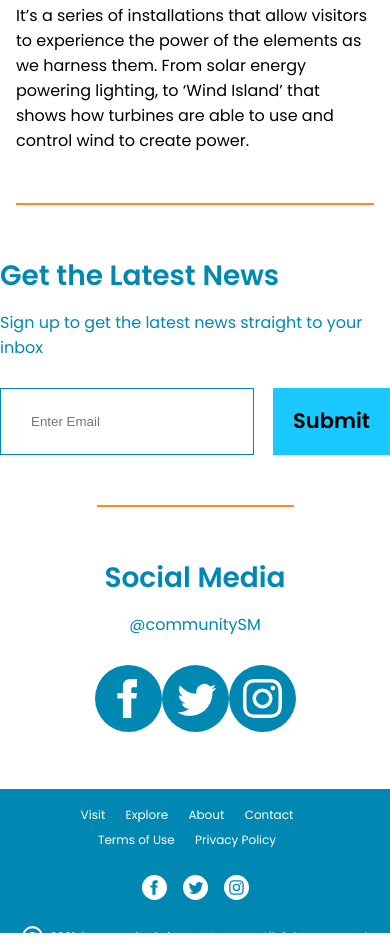
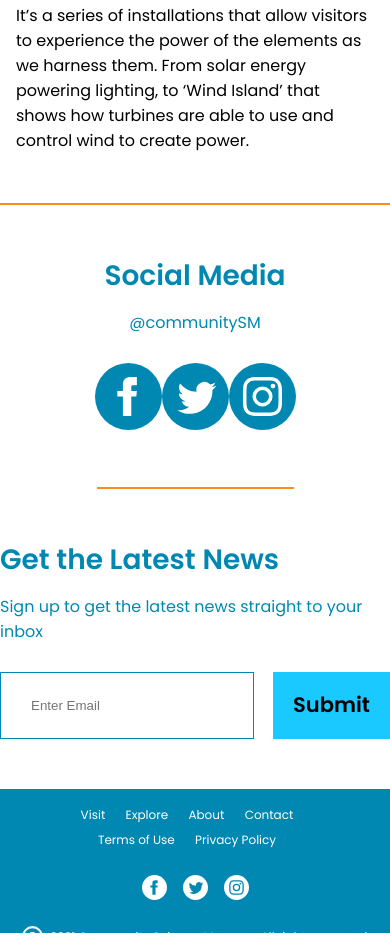
Before and after one commit to olee2/Noroff-CSM, a plain HTML site: page index.html in a window 390 px wide. Shown: the part 2623-3572 px from the top of the page. Drawn offline with Linux system fonts and the light colour scheme.

Commit message:
Update styles.css

```diff
--- a/styles/styles.css
+++ b/styles/styles.css
@@ -179,6 +179,10 @@ p{
 
     .card img{
         max-width: 100%;
+    }
+
+    .separate-section{
+        margin: 50px 0;
     }
 }
 
@@ -502,7 +506,7 @@ main{
     }
 
     .connect{
-        flex-direction: column;
+        flex-direction: column-reverse;
         align-items: center;
         margin: 0;
     }
```
